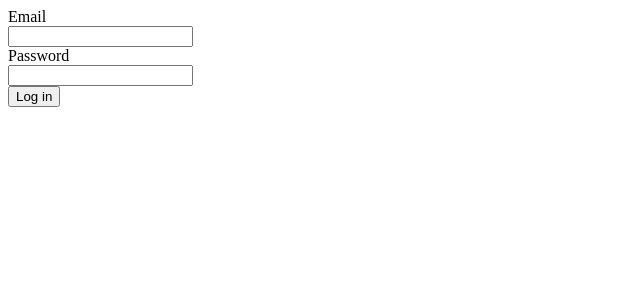
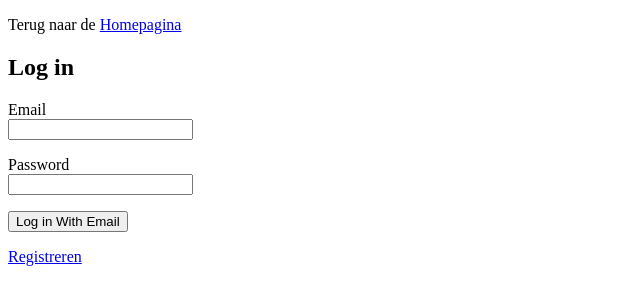
Before and after one commit to SEVerhaak/CLE2, a PHP site: page /login.php in a window 1280 px wide. Shown: the top 305 px of the page, without its empty margins (0-640 px from the left). Run offline with PHP 8.4, Linux system fonts and the light colour scheme.

Commit message:
add login en validation.php

```diff
--- a/index.php
+++ b/index.php
@@ -20,7 +20,7 @@
             <a class="header-link-text" href="#">Contact</a>
         </div>
         <div class="nav-left">
-            <a class="login">Login</a>
+            <a class="login" href="login.php">Login</a>
         </div>
     </nav>
 </header>
--- a/login.php
+++ b/login.php
@@ -1,5 +1,74 @@
 <?php
+// required when working with sessions
+session_start();
 
+/** @var mysqli $db */
+require_once 'includes/database.php';
+
+$login = false;
+
+$errorEmail = '';
+$errorPassword = '';
+// Is user logged in?
+
+if (isset($_POST['submit'])) {
+
+
+    // Get form data (Info uit database halen)
+    $email = $_POST['email']; //Email uit database halen
+    $password = $_POST['password']; //Password uit database halen
+
+    // Server-side validation
+    if (isset($_POST['email'], $_POST['password'])) { //Controleren of email en password is ingevuld
+        if (empty($_POST['email'])) {
+            $errorEmail = 'Email cannot be empty'; // Als email leeg is toon dit
+        }
+
+        if (empty($_POST['password'])) {
+            $errorPassword = 'Password cannot be empty'; // als password leeg is toon dit
+        }
+    }
+
+    // If data valid
+    if (empty($errorEmail) && empty($errorPassword)) { // Als email en password niet leeg is
+
+        // SELECT the user from the database, based on the email address.
+        $query = "SELECT * FROM users WHERE email = '$email'"; // selecteer de email uit de db
+        $result = mysqli_query($db, $query); // Er wordt een sql query uitgevoerd
+
+        // check if the user exists
+        if ($result) {
+
+            // Get user data from result
+            $user = mysqli_fetch_assoc($result);
+
+            // Check if the provided password matches the stored password in the database
+            if (password_verify($password, $user['password'])) {
+
+//                // Store the user in the session
+//                $_SESSION['user'] = [
+//                    'name' => $user['first_name'],
+//                    'email' => $user['email'],
+//                    'id' => $user['user_id'],
+//                ];
+
+                // Redirect to secure page
+                header('Location: admin.php');
+                exit;
+            } else {
+                // Credentials not valid
+                require_once 'includes/validation.php';
+            }
+        } else {
+            // User doesn't exist
+            require_once 'includes/validation.php';
+        }
+    }
+    else {
+        // Handle database error
+        require_once 'includes/validation.php';
+    }
+}
 ?>
 <!doctype html>
 <html lang="en">
@@ -8,9 +77,18 @@
     <meta name="viewport"
           content="width=device-width, user-scalable=no, initial-scale=1.0, maximum-scale=1.0, minimum-scale=1.0">
     <meta http-equiv="X-UA-Compatible" content="ie=edge">
-    <title>Document</title>
+    <link rel="stylesheet" href="">
+    <title>Log in</title>
 </head>
 <body>
+<section class="section">
+    <div class="container content">
+        <p>Terug naar de <a href="index.php">Homepagina</a></p>
+        <h2 class="title">Log in</h2>
+
+        <section class="columns">
+            <form class="column is-6" action="" method="post">
+
                 <div class="field is-horizontal">
                     <div class="field-label is-normal">
                         <label class="label" for="email">Email</label>
@@ -18,9 +96,12 @@
                     <div class="field-body">
                         <div class="field">
                             <div class="control has-icons-left">
-                    <input class="input" id="email" type="text" name="email" value="" />
+                                <input class="input" id="email" type="text" name="email" value="<?= isset($email) ? $email : '' ?>" />
                                 <span class="icon is-small is-left"><i class="fas fa-envelope"></i></span>
                             </div>
+                            <p class="help is-danger">
+                                <?= isset($errors['loginFailed']) ? $errors['loginFailed'] : '' ?>
+                            </p>
                         </div>
                     </div>
                 </div>
@@ -35,6 +116,9 @@
                                 <input class="input" id="password" type="password" name="password"/>
                                 <span class="icon is-small is-left"><i class="fas fa-lock"></i></span>
                             </div>
+                            <p class="help is-danger">
+                                <?= isset($errors['loginFailed']) ? $errors['loginFailed'] : '' ?>
+                            </p>
                         </div>
                     </div>
                 </div>
@@ -42,10 +126,18 @@
                 <div class="field is-horizontal">
                     <div class="field-label is-normal"></div>
                     <div class="field-body">
-            <button class="button is-link is-fullwidth" type="submit" name="submit">Log in</button>
+                        <button class="button is-link is-fullwidth" type="submit" name="submit">Log in With Email</button>
                     </div>
                 </div>
 
+            </form>
+        </section>
+        <section>
+            <p><a href="register.php">Registreren</a></p>
+        </section>
 
+
+    </div>
+</section>
 </body>
 </html>
```
Also changed, not shown: includes/validation.php (added, +12 -0 lines). Lines whose indentation alone changed are shown as unchanged.
